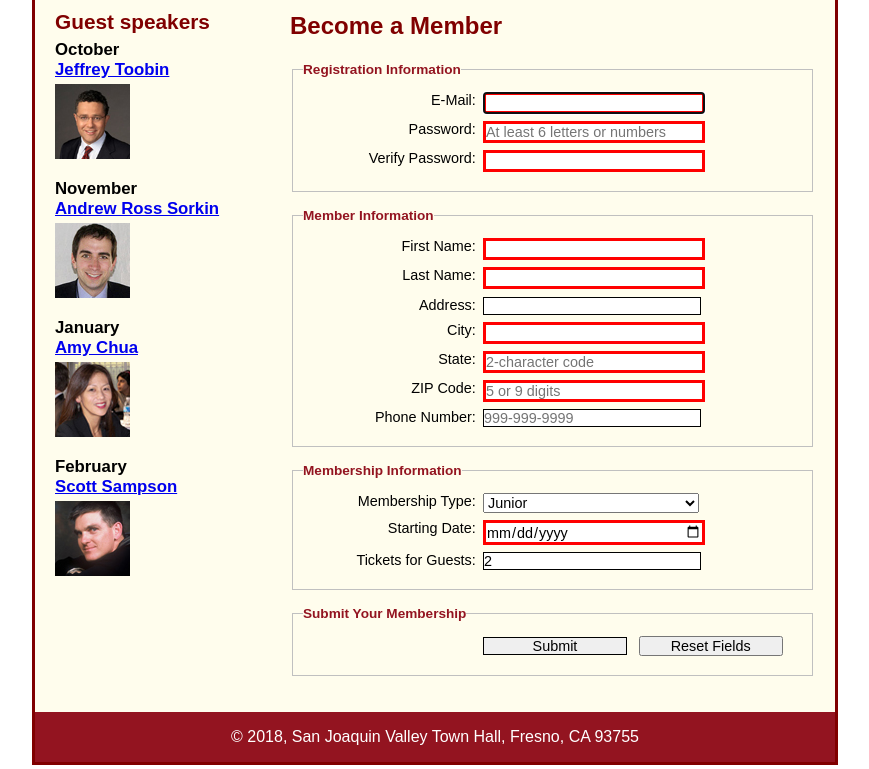
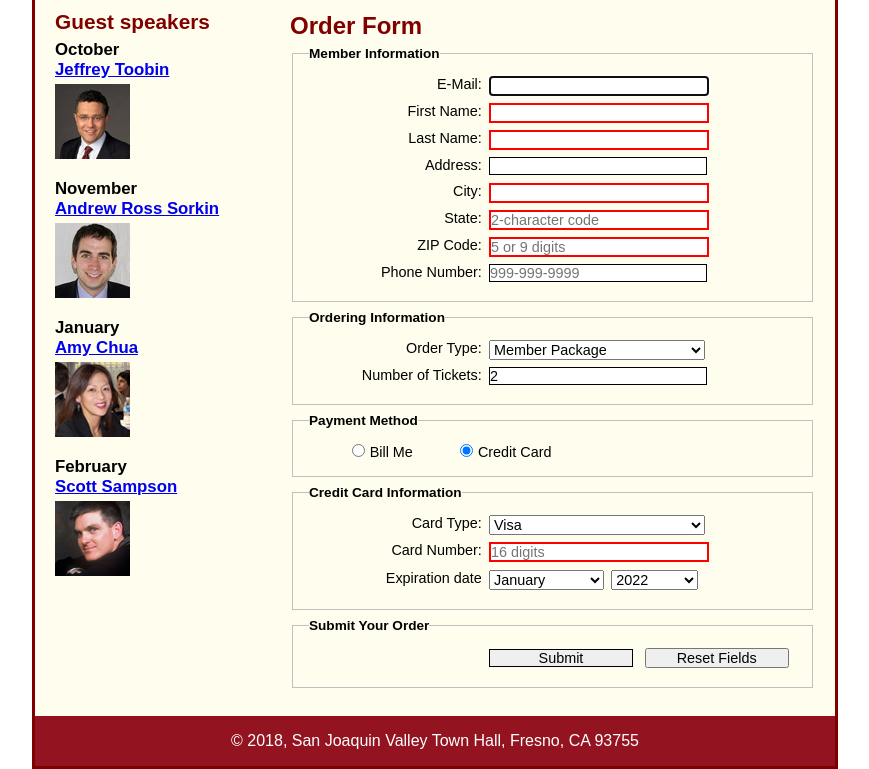
Before and after one commit to wasitthat/town_hall_1, a Flask app: page /tickets in a window 1280 px wide. Shown: the part 168-937 px from the top of the page, without its empty margins (205-1074 px from the left). Run offline with Flask 2, Linux system fonts and the light colour scheme.

Commit message:
added and modified ticket page and supporting css

```diff
--- a/main.py
+++ b/main.py
@@ -44,5 +44,9 @@ def sorkin():
 @app.route('/luncheons')
 def luncheons():
     return render_template('luncheons.html')
+
+@app.route('/register')
+def register():
+    return render_template('register_account.html')
 if __name__ == "__main__":
     app.run(debug=True)
--- a/static/tickets.css
+++ b/static/tickets.css
@@ -47,12 +47,13 @@ header img {
 }
 /* the styles for the form */
 fieldset {
-    margin-top: 1em;
-    margin-bottom: 1em;
+    margin-bottom: .5em;
     padding-top: .5em;
+    padding-left: 1em;
+    padding-right: 1em;
 }
 legend {
-    color: #931420;
+    color: black;
     font-weight: bold;
     font-size: 85%;
     margin-bottom: .5em;
@@ -70,8 +71,9 @@ input, select {
     margin-left: .5em;
     margin-bottom: .5em;
 }
-input:required, input[required] {
-	border: 3px solid red;
+input:required, input[required], input:invalid {
+	border: 2px solid red;
+	color: #800000;
 }
 input:valid {
 	border: 1px solid black;
@@ -94,6 +96,22 @@ br {
 }
 #nav_menu ul li {
 	float: left;
+}
+#month{
+    float:left;
+    width:8em;
+}
+#payment label{
+    float: none;
+}
+
+#bill, #card{
+    width: auto;
+    margin-left: 3em;
+
+}
+#year{
+    width: 6em;
 }
 #nav_menu ul li a {
     display: block;
--- a/templates/tickets.html
+++ b/templates/tickets.html
@@ -33,22 +33,14 @@
 	</nav>
 	<main>
 		<section>
-			<h1>Become a Member</h1>
-    		<form action="register_account.html" method="get"
+			<h1>Order Form</h1>
+    		<form action="register" method="get"
         		name="registration_form" id="registration_form">
     			<fieldset>
-	        		<legend>Registration Information</legend>
+	        		<legend>Member Information</legend>
 	        		<label for="email">E-Mail:</label>
 	        		<input type="email" name="email" id="email" autofocus required><br>
-	        		<label for="password">Password:</label>
-	        		<input type="password" name="password" id="password" required
-	                   	   placeholder="At least 6 letters or numbers"
-	                   	   pattern="[a-zA-Z0-9]{6,}" title="Must be at least 6 alphanumeric characters"><br>
-	        		<label for="verify">Verify Password:</label>
-	        		<input type="password" name="verify" id="verify" required><br>
-    			</fieldset>
-    			<fieldset>
-        			<legend>Member Information</legend>
+
         			<label for="first_name">First Name:</label>
 					<input type="text" name="first_name" id="first_name" required><br>
 					<label for="last_name">Last Name:</label>
@@ -67,22 +59,67 @@
 				       	   pattern="\d{3}[\-]\d{3}[\-]\d{4}" title="Must be 999-999-999 format"><br>
 				</fieldset>
 				<fieldset>
-					<legend>Membership Information</legend>
-					<label for="membership_type">Membership Type:</label>
-					<select name="membership_type" id="membership_type">
-				    	<option value="j">Junior</option>
-				    	<option value="r">Regular</option>
-				    	<option value="c">Charter</option>
+					<legend>Ordering Information</legend>
+					<label for="order_type">Order Type:</label>
+					<select name="order_type" id="order_type">
+				    	<option value="m">Member Package</option>
+				    	<option value="d">Donor Package</option>
+				    	<option value="s">Single Tickets</option>
 					</select><br>
-					<label for="starting_date">Starting Date:</label>
-					<input type="date" name="starting_date" id="starting_date" required><br>
-					<label for="tickets">Tickets for Guests:</label>
-					<input type="number" name="tickets" id="tickets" value="2" min="1" max="4" placeholder="from 1 to 4"><br>
+					<label for="tickets">Number of Tickets:</label>
+					<input type="number" name="tickets" id="tickets" value="2" min="1" max="4"
+						   placeholder="Number of single tickets"><br>
 				</fieldset>
+				<fieldset id="payment">
+					<legend>Payment Method</legend>
+					<input type="radio" id="bill" name="payment" value="bill">
+					<label for="bill">Bill Me</label>
+					<input type="radio" id="card" name="payment" value="card" checked>
+					<label for="card">Credit Card</label><br>
+
+				</fieldset>
+				<fieldset>
+					<legend>Credit Card Information</legend>
+
+					<label for="card_type">Card Type:</label>
+					<select name="card_type" id="card_type">
+						<option value="v">Visa</option>
+						<option value="m">MasterCard</option>
+						<option value="a">American Express</option>
+					</select>
+
+					<label for="card_number" id="">Card Number:</label>
+					<input type="text" id = "card_number" name="card_number" required placeholder="16 digits" pattern="\d{16}"
+						   title="Card number must contain 16 digits">
+
+					<label for="month">Expiration date</label>
+					<select id="month" name="month">
+						<option value="jan">January</option>
+						<option value="feb">February</option>
+						<option value="mar">March</option>
+						<option value="apr">April</option>
+						<option value="may">May</option>
+						<option value="jun">June</option>
+						<option value="jul">July</option>
+						<option value="aug">August</option>
+						<option value="sep">September</option>
+						<option value="oct">October</option>
+						<option value="nov">November</option>
+						<option value="dec">December</option>
+					</select>
+					<select name="year" id="year">
+						<option value="2022">2022</option>
+						<option value="2023">2023</option>
+						<option value="2024">2024</option>
+						<option value="2025">2025</option>
+						<option value="2026">2026</option>
+					</select>
+				</fieldset>
+
 				<fieldset id="buttons">
-					<legend>Submit Your Membership</legend>
+					<legend>Submit Your Order</legend>
 					<label>&nbsp;</label>
-					<input type="submit" id="submit" value="Submit">
+					<input type="submit" id="submit" value="Submit" >
 					<input type="reset" id="reset" value="Reset Fields"><br>
 				</fieldset>
 			</form>
```
